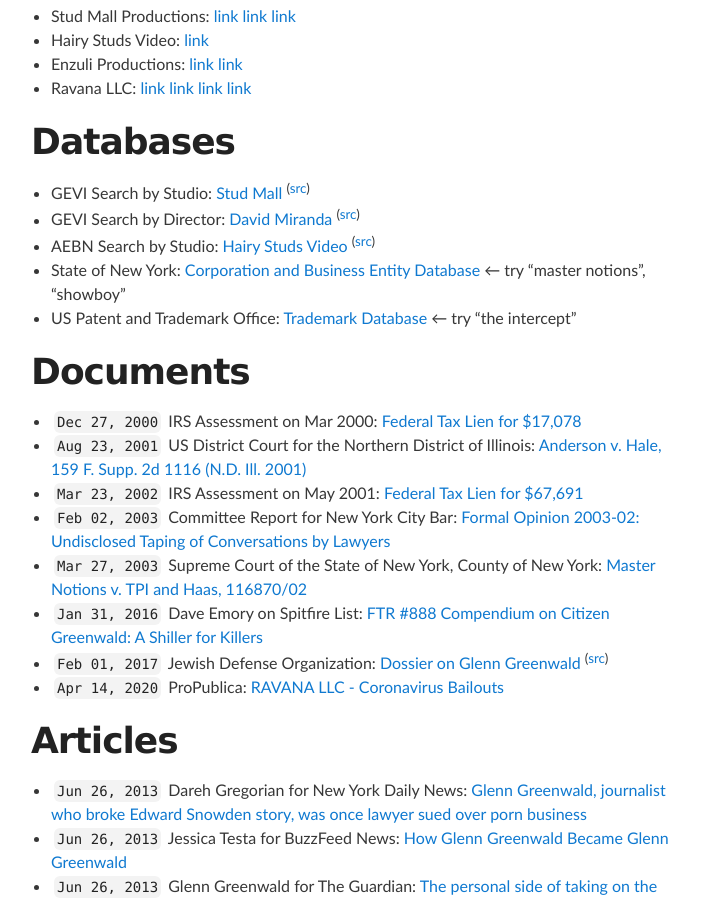
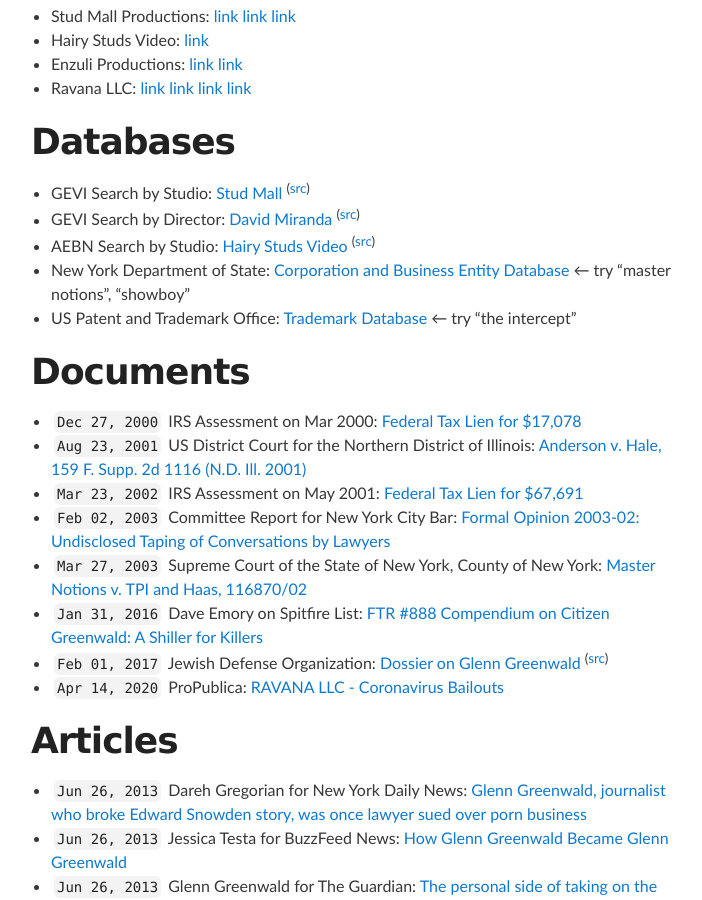
Before and after one commit to masternotions/masternotions.github.io, a Jekyll site: the page built from index.md, in a window 1280 px wide and 900 px high, scrolled down 1186 px. Shown: the whole window, without its empty margins (289-991 px from the left). Built offline with Jekyll 4.4.1, drawn with Linux system fonts in a browser that asks for light colours; comment, search, counter and statistics services are not loaded.

Commit message:
Update index.md

```diff
--- a/index.md
+++ b/index.md
@@ -68,7 +68,7 @@ Here's an audio clip of GG talking in Hot.Hairy.Real. 4: **[Is your dick hard?](
 - GEVI Search by Studio: [Stud Mall](./assets/images/gevi-studio-studmall.png) <sup>([src](https://www.gayeroticvideoindex.com/C/7/6277.html))</sup>
 - GEVI Search by Director: [David Miranda](./assets/images/gevi-director-dm.png) <sup>([src](https://www.gayeroticvideoindex.com/D/3/2013.html))</sup>
 - AEBN Search by Studio: [Hairy Studs Video](./assets/images/aebn-series-hairystuds.png) <sup>([src](https://gay.aebn.com/gay/studios/19516/hairy-studs-video))</sup>
-- State of New York: [Corporation and Business Entity Database](https://appext20.dos.ny.gov/corp_public/corpsearch.entity_search_entry) &#8592; try "master notions", "showboy"
+- New York Department of State: [Corporation and Business Entity Database](https://appext20.dos.ny.gov/corp_public/corpsearch.entity_search_entry) &#8592; try "master notions", "showboy"
 - US Patent and Trademark Office: [Trademark Database](http://tess2.uspto.gov/) &#8592; try "the intercept"
 
 # Documents
```
